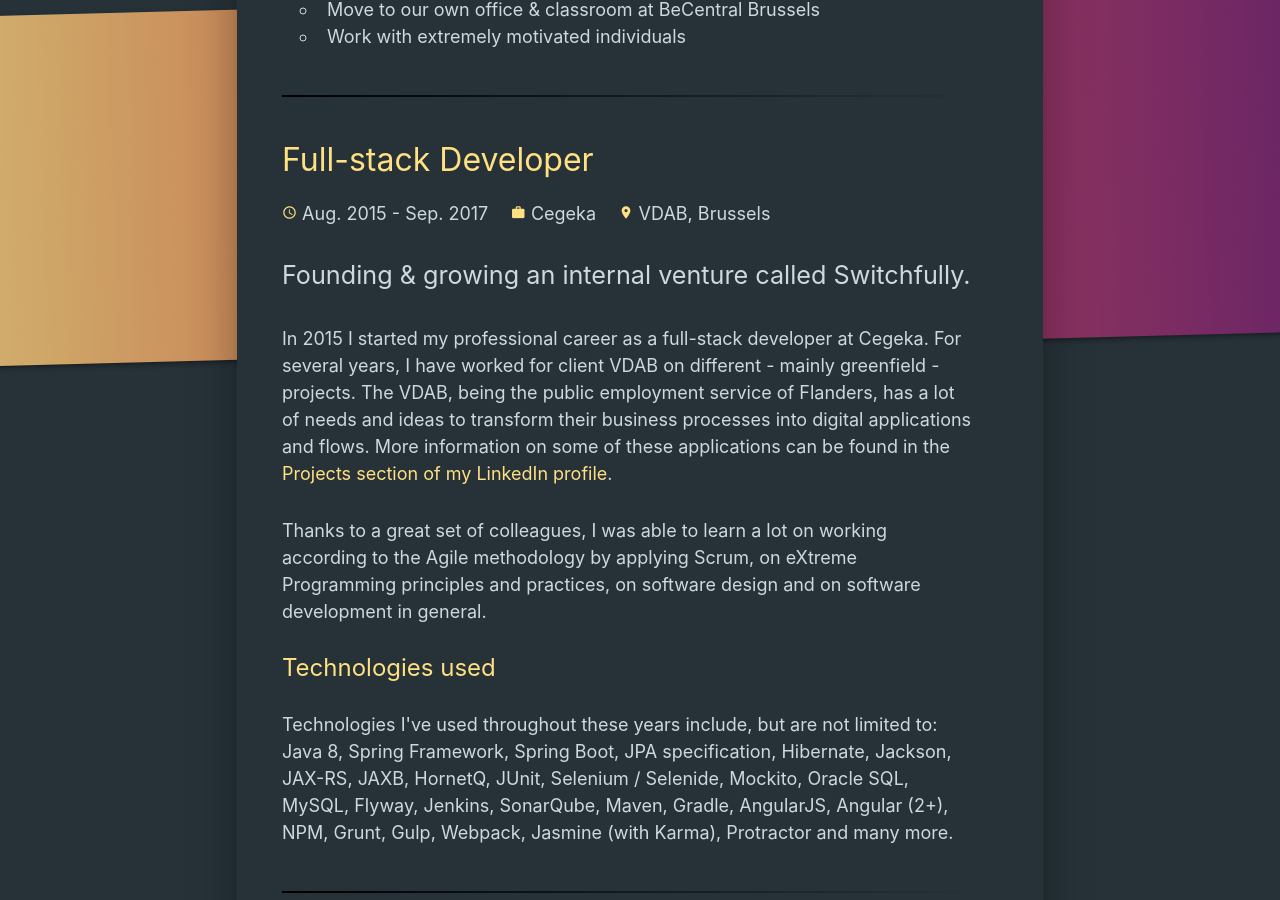
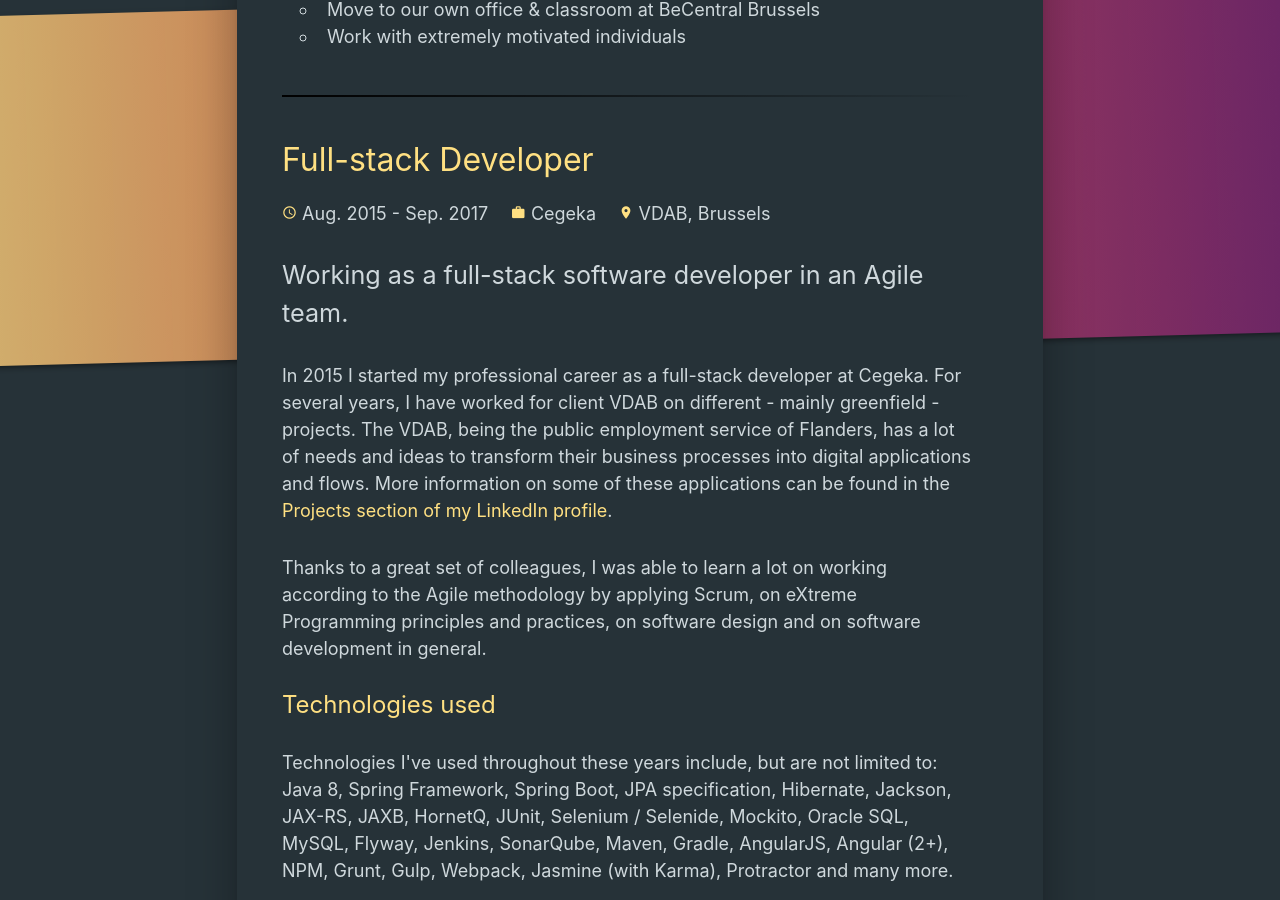
Before and after one commit to nielsdelestinne/niedel.be, a Jekyll site: the page built from cv.markdown, in a window 1280 px wide and 900 px high, scrolled down 3308 px. Built offline with Jekyll 4.4.1, drawn with Linux system fonts in a browser that asks for light colours; some of the changed text lies outside the part shown.

Commit message:
Corrected a wrong sub-title (copy/paste error)

```diff
--- a/_layouts/cv.html
+++ b/_layouts/cv.html
@@ -51,9 +51,9 @@
                     </div>
                 </div>
                 <div>
-                    <time class="dt-published padding-right-half" datetime="13/11/2022" itemprop="datePublished">
+                    <time class="dt-published padding-right-half" datetime="16/12/2022" itemprop="datePublished">
                         <i class="tiny material-icons">access_time</i>
-                        <em class="online-notice">CV updated on 13/11/2022.</em>
+                        <em class="online-notice">CV updated on 16/12/2022.</em>
                         <em class="print-notice">View the most recent version of my CV online at <a href="https://niedel.be/cv" title="Niels Delestinne CV" target="_blank">niedel.be/cv</a>.</em>
                     </time>
                 </div>
@@ -227,7 +227,7 @@
                         </div>
                     </div>
                     <p class="flow-text">
-                        Founding & growing an internal venture called Switchfully.
+                        Working as a full-stack software developer in an Agile team.
                     </p>
                     <p>
                         In 2015 I started my professional career as a full-stack developer at Cegeka. For several
```
